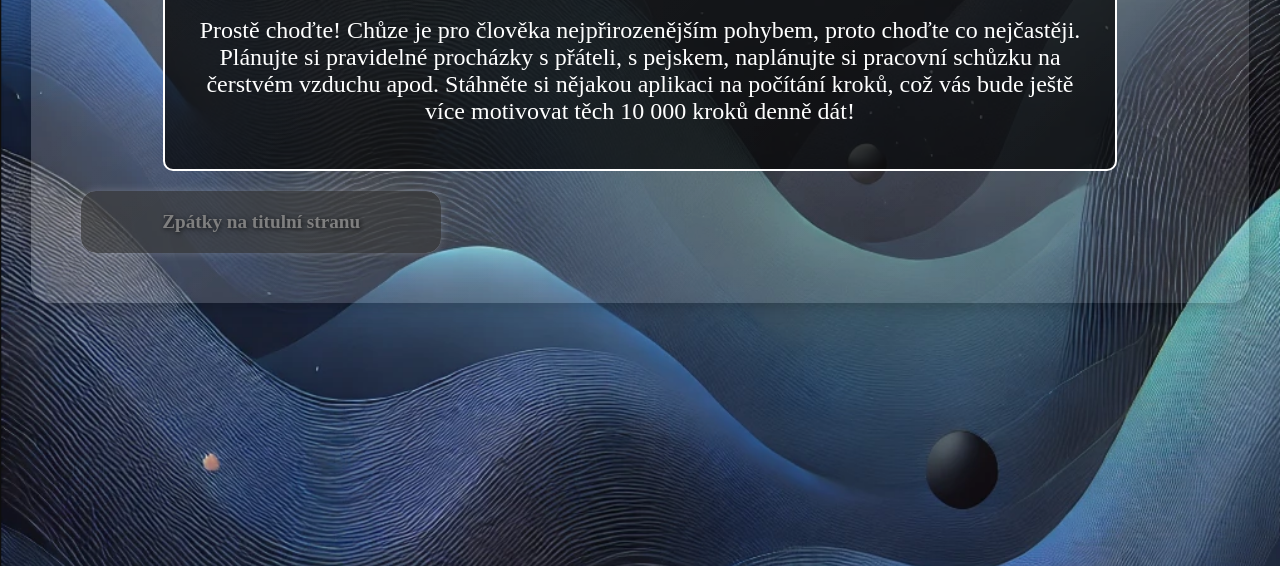
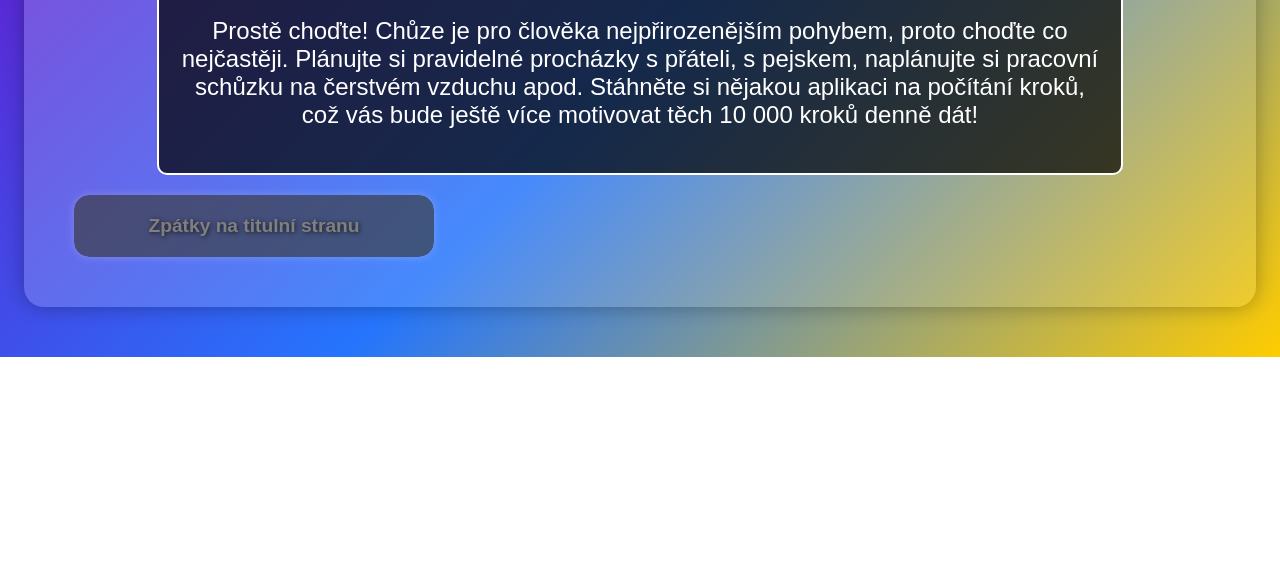
Before and after one commit to Dominik543777/MentalHealth2.0, a plain HTML site: page html mental health/tlacitka/pohyb.html in a window 1280 px wide. Shown: the part 234-800 px from the top of the page. Drawn offline with Linux system fonts and the light colour scheme.

Commit message:
Add files via upload

```diff
--- a/html mental health/TlacitkaStyles.css
+++ b/html mental health/TlacitkaStyles.css
@@ -1,8 +1,14 @@
 body {
-    background-image: url('tlacitka/images/Backround.png.png');
-    background-size: cover;
-    background-position: center;
-    background-attachment: fixed;
+
+        font-family: 'Arial', sans-serif;
+        background: linear-gradient(135deg, #6a11cb, #2575fc, #ffcc00);
+        background-repeat: no-repeat;
+        background-size: cover;
+        color: #fff;
+        margin: 0;
+        padding: 0;
+        text-align: center;
+
 }
 .text-box {
     background: rgba(0, 0, 0, 0.7);
--- a/html mental health/styles.css
+++ b/html mental health/styles.css
@@ -4,7 +4,8 @@ html, body  {
 
 body {
     font-family: 'Arial', sans-serif;
-    background: linear-gradient(135deg, #6a11cb, #2575fc, #ffcc00);
+   /* background: linear-gradient(135deg, #6a11cb, #2575fc, #ffcc00);*/
+   background-color: black;
     background-repeat: no-repeat;
     background-size: cover;
     color: #fff;
@@ -88,7 +89,6 @@ a:hover {
 
 .tip {
     position: relative;
-    background-image: url('images/background.png'); /* Změňte cestu podle umístění souboru */
     background-size: cover;
     background-position: center;
     color: white; /* Aby byl text dobře viditelný */
@@ -102,7 +102,7 @@ a:hover {
     align-items: center;
     justify-content: center;
     flex-direction: column;
-    box-shadow: 0px 0px 10px rgba(255, 255, 255, 0.2);
+    box-shadow: 0px 0px 10px rgba(239, 235, 235, 0.2);
     transition: transform 0.3s ease-in-out;
     overflow: hidden;
 }
@@ -143,7 +143,7 @@ body {
 
 
   .fire-btn{
-   background-color: #000;
+   background-color: black;
    position: absolute;
    left: 48%;
    top: 99%;
```
Also changed, not shown: html mental health/index.html (+1 -1 lines).
